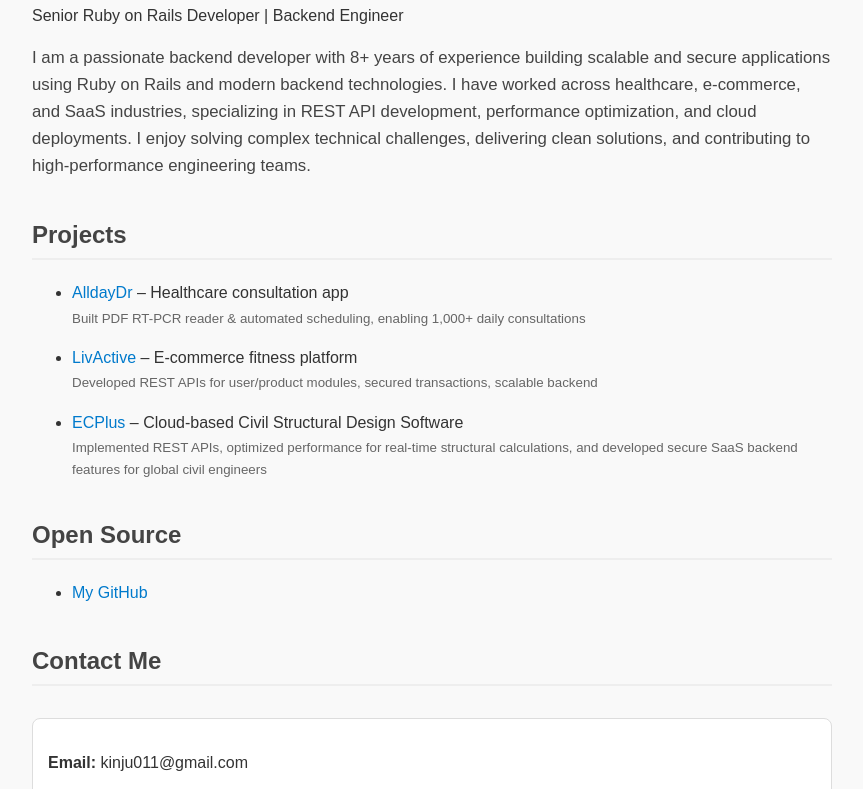
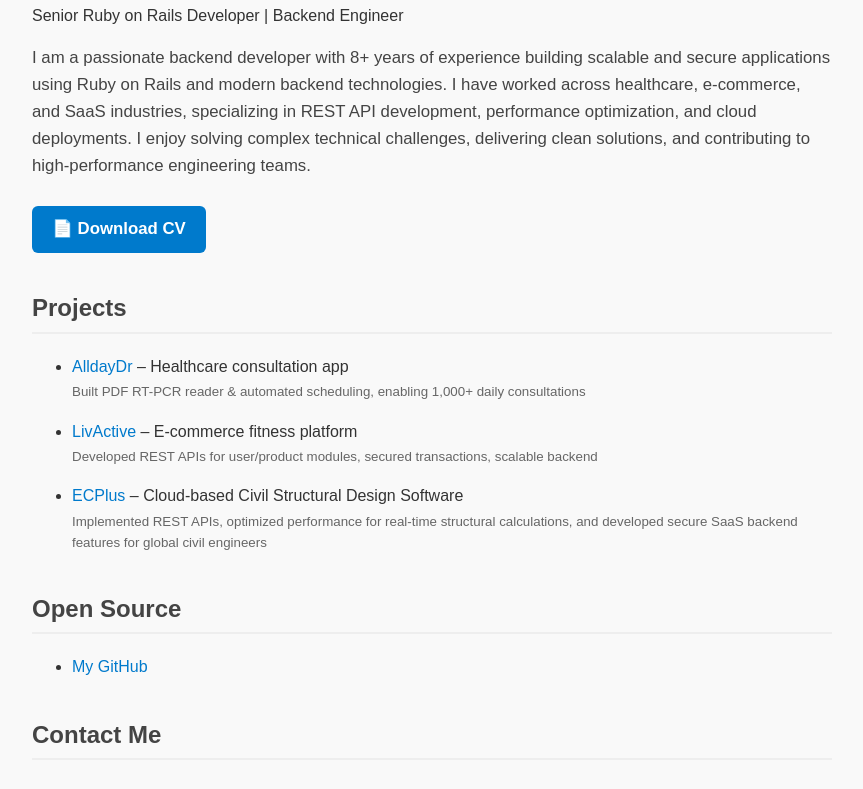
Before and after one commit to Kinju011/kinju011.github.io, a plain HTML site: page index.html in a window 1280 px wide. Shown: the part 153-942 px from the top of the page, without its empty margins (208-1071 px from the left). Drawn offline with Linux system fonts and the light colour scheme.

Commit message:
Update index.html
CV added

```diff
--- a/index.html
+++ b/index.html
@@ -51,6 +51,19 @@
       font-size: 1.05em;
       color: #444;
     }
+    .btn {
+      display: inline-block;
+      margin-top: 10px;
+      padding: 10px 20px;
+      background: #007acc;
+      color: white;
+      font-weight: bold;
+      border-radius: 6px;
+      text-decoration: none;
+    }
+    .btn:hover {
+      background: #005f99;
+    }
   </style>
 </head>
 <body>
@@ -65,6 +78,8 @@
       optimization, and cloud deployments. I enjoy solving complex technical challenges, delivering
       clean solutions, and contributing to high-performance engineering teams.
     </p>
+    <!-- Download CV button -->
+    <a class="btn" href="https://github.com/Kinju011/kinju011.github.io/blob/main/Kinjal%20Patel.pdf" target="_blank">📄 Download CV</a>
   </div>
 
   <h2>Projects</h2>
@@ -91,7 +106,7 @@
 
   <h2>Contact Me</h2>
   <div class="contact">
-    <p><b>Email:</b> kinju011@gmail.com</p>
+    <p><b>Email:</b> your.email@example.com</p>
     <p><b>LinkedIn:</b> <a href="https://www.linkedin.com/in/kinjal-patel-23956485/" target="_blank">linkedin.com/in/kinjal-patel-23956485</a></p>
     <p><b>Location:</b> Ahmedabad, India</p>
   </div>
```
